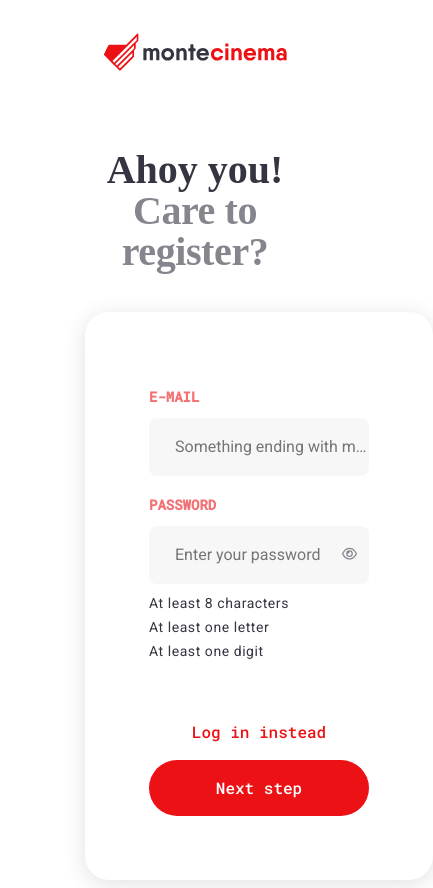
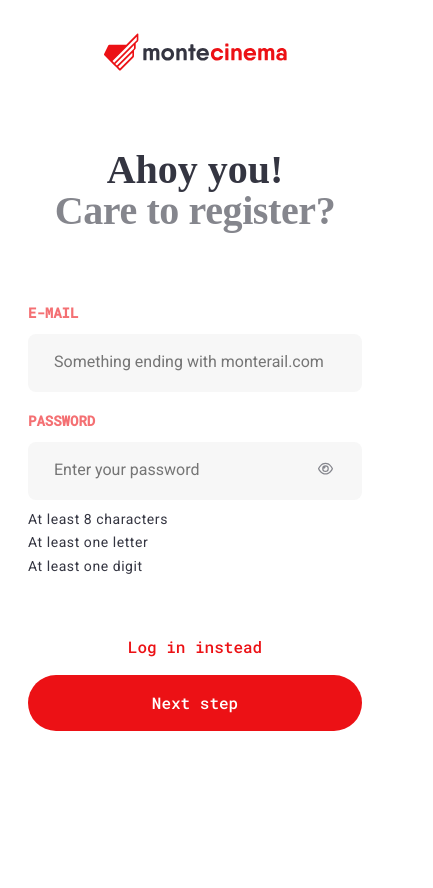
Before and after one commit to martaqh/registration-form, a React (Create React App) app: page / in a window 390 px wide. Shown: the whole page, 433 px wide, since content can reach past the window. After the commit the page ends 844 px from the top, so only its background shows below. Built offline with nearby package versions, Linux system fonts and the light colour scheme; a web font is replaced by a local one.

Commit message:
Adjust media query

```diff
--- a/src/components/common/ButtonPrimary/ButtonPrimary.module.scss
+++ b/src/components/common/ButtonPrimary/ButtonPrimary.module.scss
@@ -26,7 +26,7 @@
         border: 5px solid $color-label;
     }
 
-    @media only screen and (max-width: 768px) {
+    @media only screen and (max-width: 480px) {
         width: 100%;
     }
 
--- a/src/components/common/ButtonSecondary/ButtonSecondary.module.scss
+++ b/src/components/common/ButtonSecondary/ButtonSecondary.module.scss
@@ -14,7 +14,7 @@
     font-family: $font-main;
     text-decoration: none;
 
-    @media only screen and (max-width: 768px) {
+    @media only screen and (max-width: 480px) {
         width: 100%;
     }
 }
--- a/src/components/common/ButtonsSection/ButtonsSection.module.scss
+++ b/src/components/common/ButtonsSection/ButtonsSection.module.scss
@@ -3,7 +3,7 @@
     justify-content: space-between;
     margin-top: 40px;
 
-    @media only screen and (max-width: 768px) {
+    @media only screen and (max-width: 480px) {
         flex-direction: column;
         justify-content: center;
         width: 100%;
--- a/src/components/common/Container/Container.module.scss
+++ b/src/components/common/Container/Container.module.scss
@@ -1,5 +1,4 @@
 .container {
-    width: 50%;
     max-width: 603px;
     min-width: 220px;
     margin: 50px auto 0;
--- a/src/components/common/InputField/InputField.module.scss
+++ b/src/components/common/InputField/InputField.module.scss
@@ -82,7 +82,7 @@
         visibility: visible;
     }
 
-    @media only screen and (max-width: 768px) {
+    @media only screen and (max-width: 480px) {
         left: 85%;
     }
 
--- a/src/components/common/PageSubtitle/PageSubtitle.module.scss
+++ b/src/components/common/PageSubtitle/PageSubtitle.module.scss
@@ -8,7 +8,7 @@
     line-height: 102%;
     letter-spacing: -0.01em;
 
-    @media only screen and (max-width: 768px) {
+    @media only screen and (max-width: 480px) {
         font-size: 40px;
         text-align: center;
     }
--- a/src/components/common/PageTitle/PageTitle.module.scss
+++ b/src/components/common/PageTitle/PageTitle.module.scss
@@ -11,7 +11,7 @@
         text-align: center;
     }
 
-    @media only screen and (max-width: 768px) {
+    @media only screen and (max-width: 480px) {
         font-size: 40px;
         text-align: center;
     }
--- a/src/components/views/FormCard/FormCard.module.scss
+++ b/src/components/views/FormCard/FormCard.module.scss
@@ -5,9 +5,16 @@
     flex-direction: column;
     padding: 64px;
     margin-top: 40px;
+    margin-bottom: 40px;
     max-width: 603px;
     min-width: 220px;
     box-shadow: 0px 4px 22px rgba(52, 53, 65, 0.15);
     border-radius: 24px;
 
+    @media only screen and (max-width: 480px) {
+        border: none;
+        box-shadow: none;
+        padding: 20px;
+    }
+
 }
--- a/src/components/views/Header/Header.module.scss
+++ b/src/components/views/Header/Header.module.scss
@@ -21,12 +21,12 @@
             color: $color-brand;
         }
 
-        @media only screen and (max-width: 768px) {
+        @media only screen and (max-width: 767px) {
             display: none;
         }
     }
 
-    @media only screen and (max-width: 768px) {
+    @media only screen and (max-width: 767px) {
         justify-content: center;
     }
 }
```
